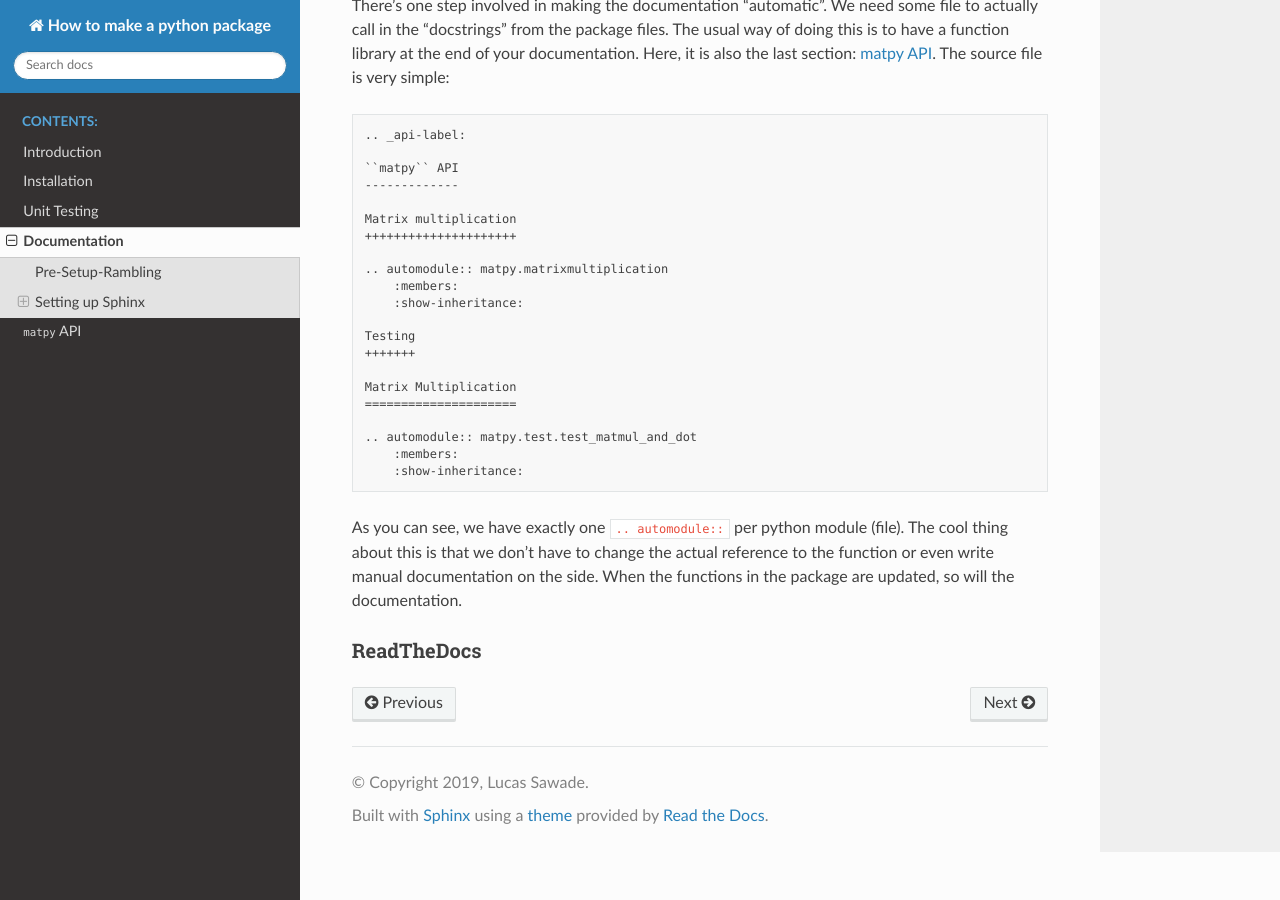
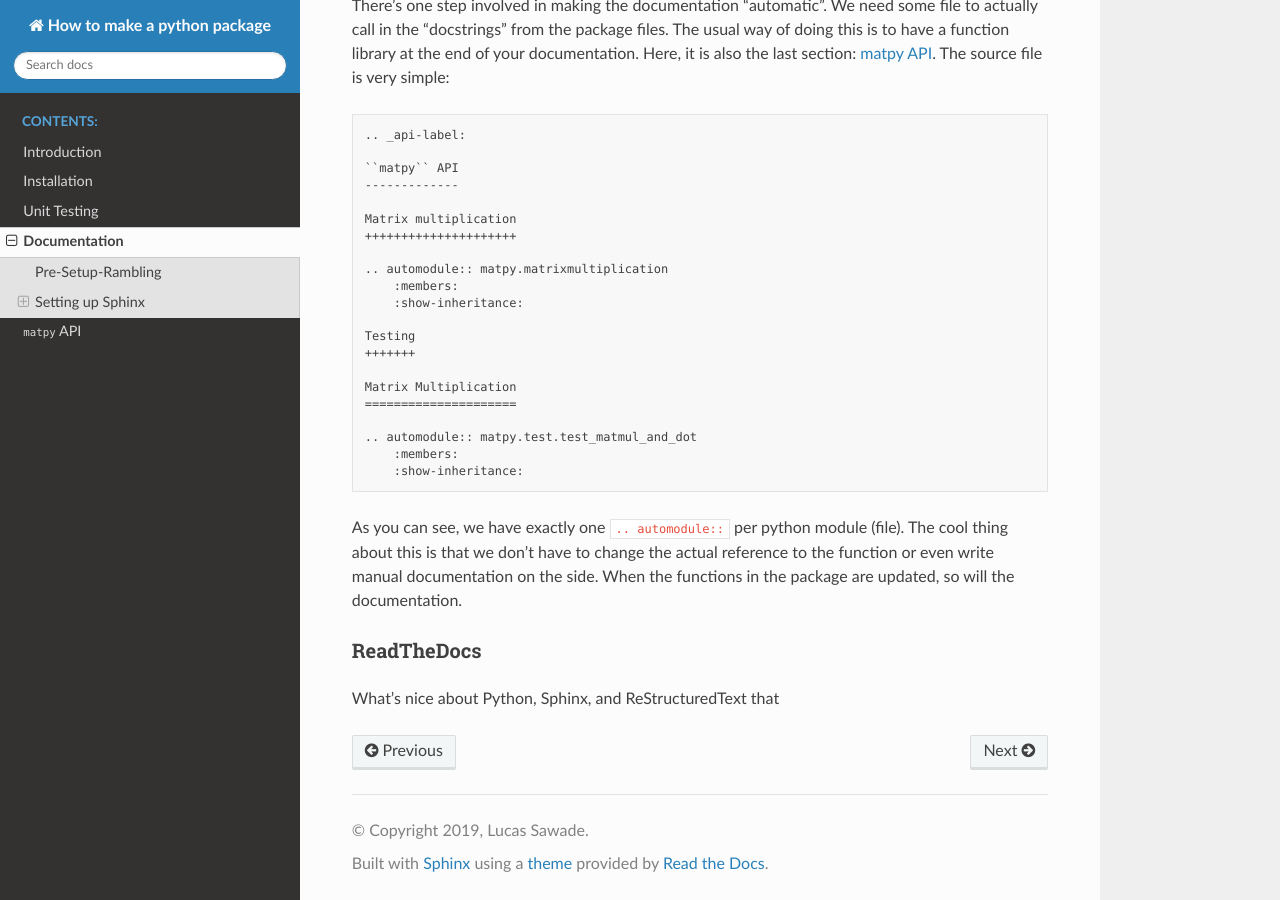
Before and after one commit to lsawade/how_to_make_a_python_package, a Sphinx documentation site: the page built from docs/source/chapters/documentation.rst, in a window 1280 px wide and 900 px high, scrolled down 2272 px. Built offline with Sphinx 7.4.7 and the Read the Docs theme 2.0.0, drawn with Linux system fonts in a browser that asks for light colours.

```diff
--- a/docs/source/chapters/documentation.rst
+++ b/docs/source/chapters/documentation.rst
@@ -115,3 +115,5 @@
 
 ReadTheDocs
 ===========
+
+What's nice about Python, Sphinx, and ReStructuredText that
```
Also changed, not shown: .readthedocs.yml (added).
